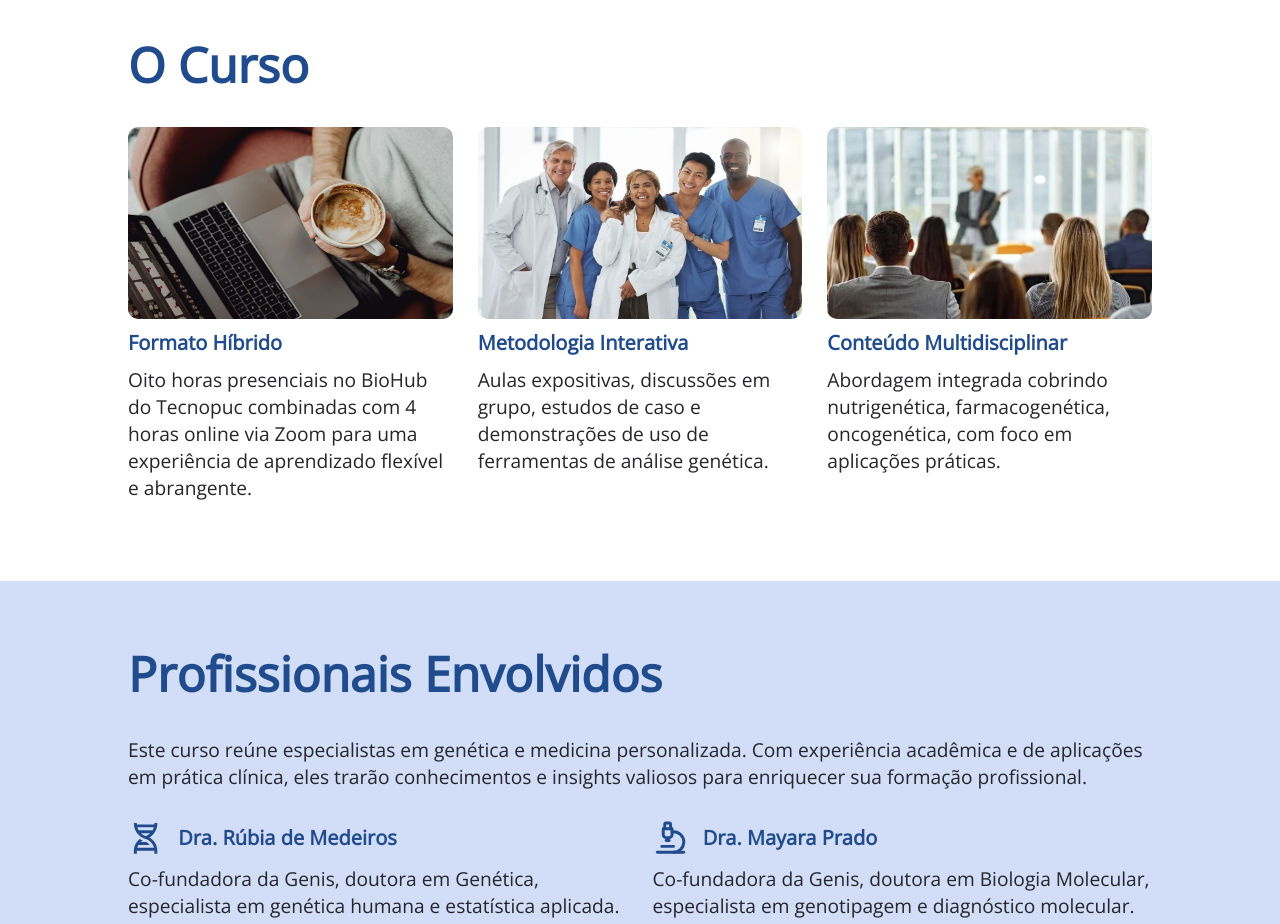
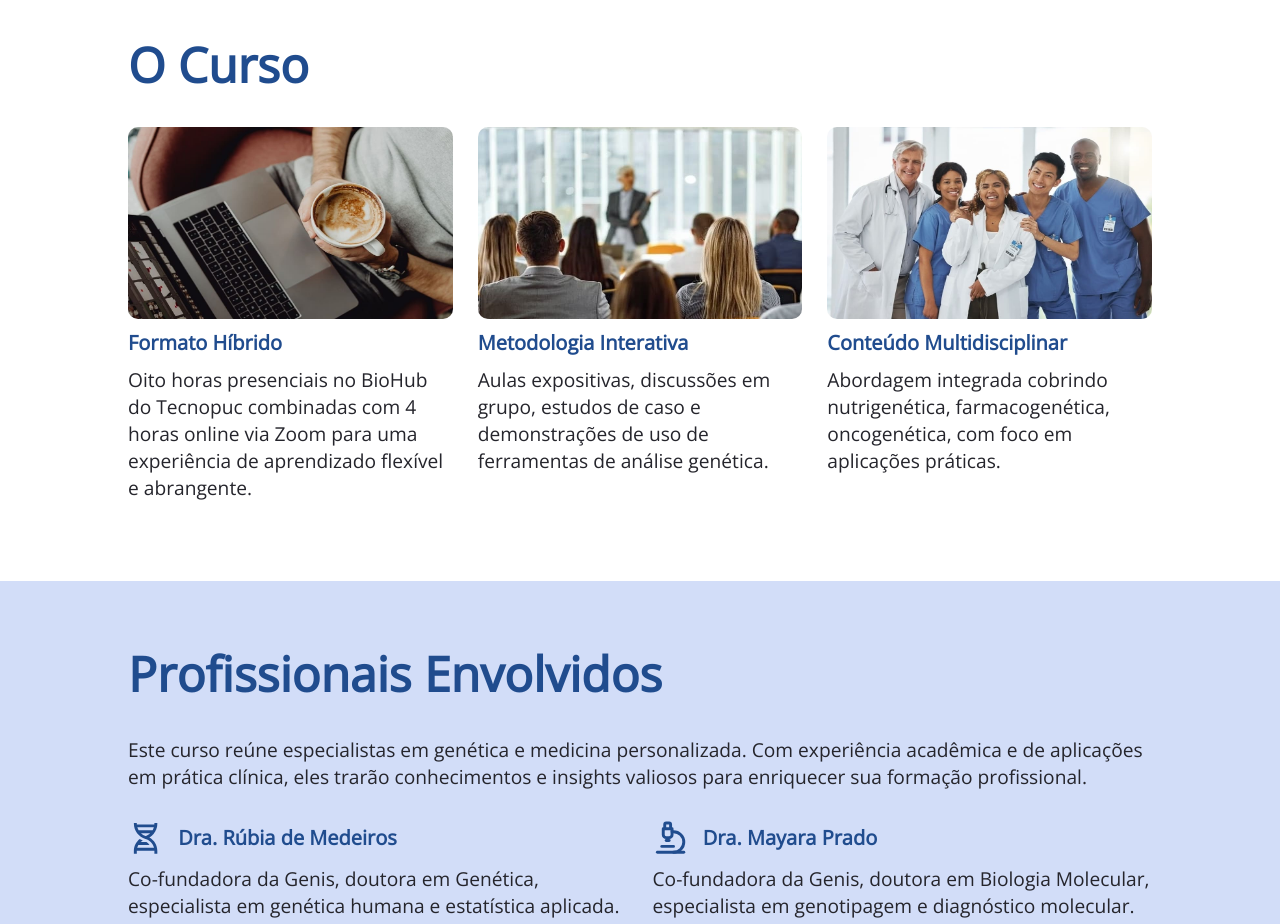
Before and after one commit to jv-demed/curso-genetica-saude, a Next.js app: page / in a window 1280 px wide. Shown: the part 1160-2084 px from the top of the page. Built offline with nearby package versions, Linux system fonts and the light colour scheme.

Commit message:
Feat: Troca de imagens

```diff
--- a/app/page.jsx
+++ b/app/page.jsx
@@ -321,12 +321,12 @@ export default function Home(){
                         <p>Oito horas presenciais no BioHub do Tecnopuc combinadas com 4 horas online via Zoom para uma experiência de aprendizado flexível e abrangente.</p>
                     </div>
                     <div className='topic'>
-                        <img src='/imgs/img3.jpg' alt='Equipe de pessoas da área da saúde' />
+                        <img src='/imgs/img1.jpg' alt='Equipe de pessoas da área da saúde' />
                         <h3>Metodologia Interativa</h3>
                         <p>Aulas expositivas, discussões em grupo, estudos de caso e demonstrações de uso de ferramentas de análise genética.</p>
                     </div>
                     <div className='topic'>
-                        <img src='/imgs/img1.jpg' alt='Sala de aula com alunos' />
+                        <img src='/imgs/img3.jpg' alt='Sala de aula com alunos' />
                         <h3>Conteúdo Multidisciplinar</h3>
                         <p>Abordagem integrada cobrindo  nutrigenética, farmacogenética, oncogenética, com foco em aplicações práticas.</p>
                     </div>
```
